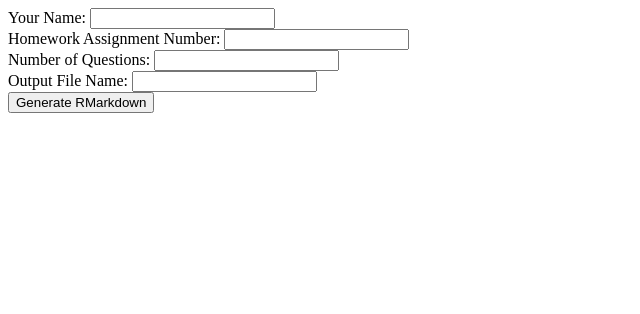
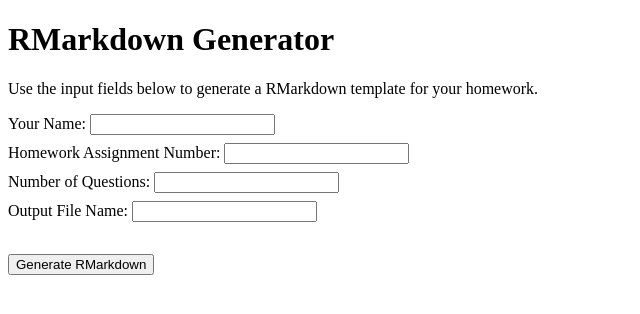
Before and after one commit to prodarmaan/RMarkdownGenerator, a plain HTML site: page index.html in a window 1280 px wide. Shown: the whole page, without its empty margins (0-640 px from the left). Drawn offline with Linux system fonts and the light colour scheme.

Commit message:
updated formatting

```diff
--- /dev/null
+++ b/css/style.css
@@ -0,0 +1,11 @@
+.input {
+  margin-top: 0.5rem;
+}
+
+#button {
+  margin-top: 1rem;
+}
+
+#questions {
+  margin-top: 1rem;
+}
--- a/index.html
+++ b/index.html
@@ -1,27 +1,43 @@
 <!DOCTYPE html>
 <html lang="en">
+
 <head>
   <meta charset="UTF-8">
   <meta name="viewport" content="width=device-width, initial-scale=1.0">
+  <link rel="stylesheet" href="css/style.css">
   <title>RMarkdown Generator</title>
 </head>
+
 <body>
+  <h1>RMarkdown Generator</h1>
+
+  <p>Use the input fields below to generate a RMarkdown template for your homework.</p>
+
+  <div class="input">
     <label for="name">Your Name:</label>
     <input type="text" id="name"><br>
+  </div>
 
+  <div class="input">
     <label for="assignmentNumber">Homework Assignment Number:</label>
     <input type="number" id="assignmentNumber"><br>
+  </div>
 
+  <div class="input">
     <label for="numQuestions">Number of Questions:</label>
     <input type="number" id="numQuestions"><br>
+  </div>
 
+  <div class="input">
     <label for="outputFileName">Output File Name:</label>
     <input type="text" id="outputFileName"><br>
+  </div>
 
   <div id="questions"></div>
 
-      <button onclick="generateRMarkdown()">Generate RMarkdown</button>
+  <button id="button" onclick="generateRMarkdown()">Generate RMarkdown</button>
 
   <script src="js/script.js"></script>
 </body>
+
 </html>
```
Also changed, not shown: js/script.js (+2 -1 lines). Lines whose indentation alone changed are shown as unchanged.
